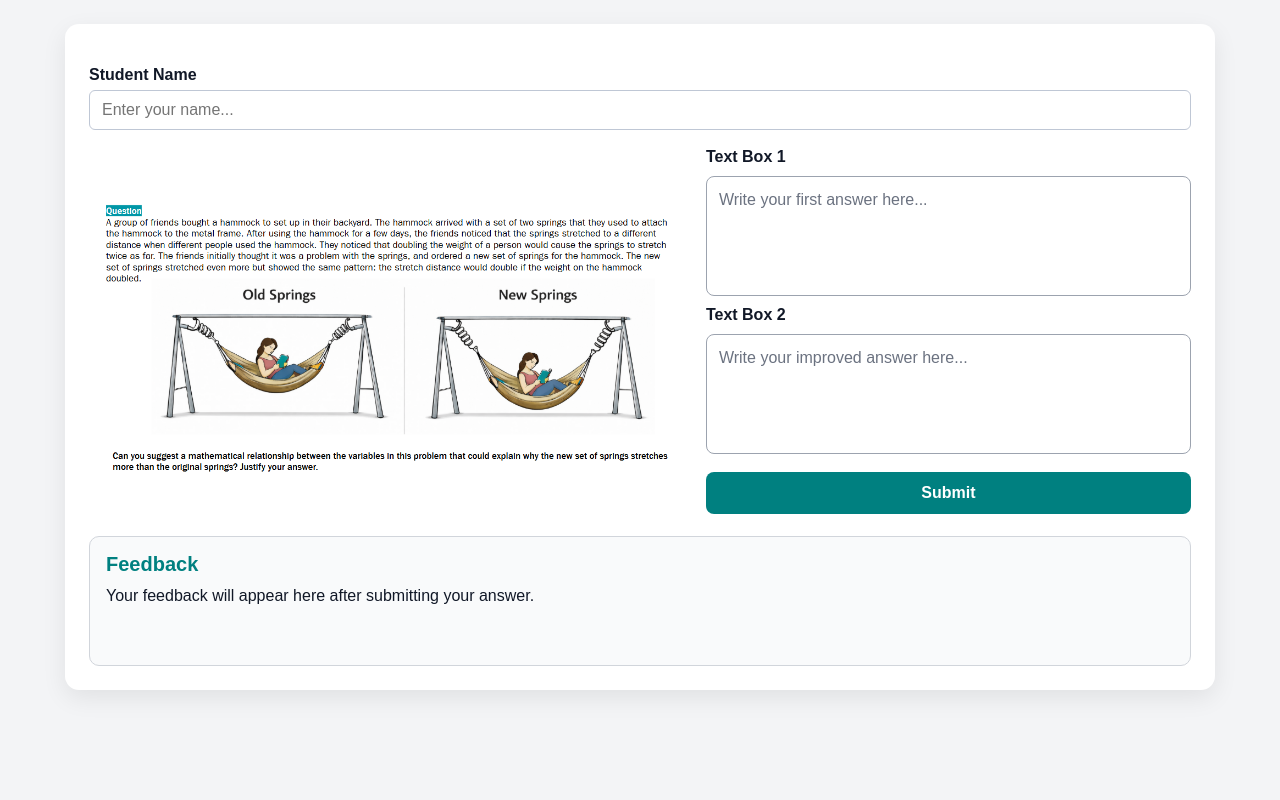
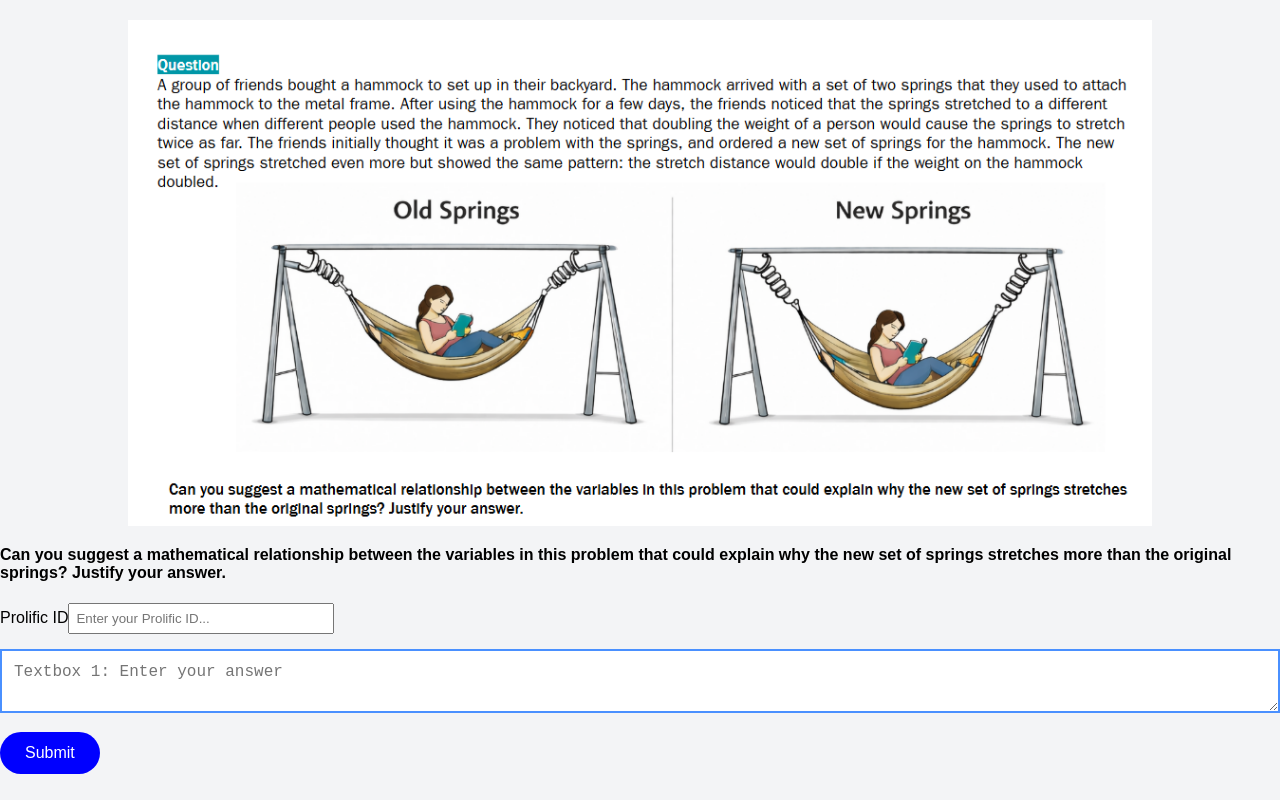
Before and after one commit to Yasasvi-20/mssspring, a React (Create React App) app in the folder frontend/: page / in a window 1280 px wide. Built offline with nearby package versions, Linux system fonts and the light colour scheme.

Commit message:
app.js and api.py changes

```diff
--- a/frontend/src/App.css
+++ b/frontend/src/App.css
@@ -1,175 +1,86 @@
-* {
+body {
+  margin: 0;
+  font-family: Arial;
+  background: #f3f4f6;
+}
+
+/* FULL WIDTH */
+.container {
+  width: 95%;
+  max-width: 1400px;
+  margin: auto;
+  padding: 20px;
+  background: white;
+}
+
+/* HEADER */
+.question-label {
+  background: teal;
+  color: white;
+  display: inline-block;
+  padding: 3px 6px;
+  font-weight: bold;
+}
+
+/* TEXT */
+.scenario-text {
+  font-size: 16px;
+  margin-top: 10px;
+  line-height: 1.4;
+}
+
+.main-question {
+  font-weight: bold;
+  margin-top: 15px;
+}
+
+/* IMAGE */
+.question-image {
+  width: 80%;
+  display: block;
+  margin: 20px auto;
+}
+
+/* INPUT */
+.student-input input {
+  width: 250px;
+  padding: 6px;
+  margin-top: 5px;
+}
+
+/* TEXTBOX */
+.answer-box,
+.answer-box-v2 {
+  width: 100%;
+  margin-top: 15px;
+  padding: 12px;
+  font-size: 16px;
+  border: 2px solid #4a90ff;
   box-sizing: border-box;
 }
 
-body {
-  margin: 0;
-  font-family: Arial, Helvetica, sans-serif;
-  background: #f3f4f6;
-  color: #111827;
+/* FEEDBACK */
+.feedback-box {
+  margin-top: 15px;
+  padding: 15px;
+  background: #eeeeee;
+  border: 1px solid #aaa;
 }
 
-.page {
-  min-height: 100vh;
-  display: flex;
-  justify-content: center;
-  align-items: flex-start;
-  padding: 24px;
+.feedback-label {
+  font-weight: bold;
+  display: block;
+  margin-bottom: 8px;
 }
 
-.card {
-  width: 95%;
-  max-width: 1150px;
-  background: white;
-  border-radius: 14px;
-  padding: 24px;
-  box-shadow: 0 8px 24px rgba(0, 0, 0, 0.08);
-}
-
-.title {
-  background: teal;
+/* BUTTON */
+.submit-btn {
+  margin-top: 15px;
+  padding: 12px 25px;
+  background: blue;
   color: white;
-  display: inline-block;
-  padding: 8px 14px;
-  border-radius: 6px;
-  font-size: 24px;
-  margin: 0 0 14px 0;
-}
-
-.question-text {
-  font-size: 17px;
-  line-height: 1.5;
-  margin-bottom: 18px;
-}
-
-.content-row {
-  display: grid;
-  grid-template-columns: 1.1fr 0.9fr;
-  gap: 24px;
-  align-items: stretch;
-}
-
-.image-section {
-  display: flex;
-  align-items: center;
-  justify-content: center;
-}
-
-
-.answer-section {
-  display: flex;
-  flex-direction: column;
-  gap: 10px;
-}
-
-.answer-section label {
-  font-size: 16px;
-  font-weight: bold;
-}
-
-textarea {
-  width: 100%;
-  height: 120px;
-  padding: 12px;
-  resize: none;
-  border: 1px solid #9ca3af;
-  border-radius: 8px;
-  font-family: Arial, Helvetica, sans-serif;
-  font-size: 16px;
-  line-height: 1.4;
-  text-align: left;
-  vertical-align: top;
-}
-
-textarea::placeholder {
-  color: #6b7280;
-}
-
-button {
-  margin-top: 8px;
-  padding: 12px 16px;
   border: none;
-  background: teal;
-  color: white;
-  border-radius: 8px;
-  font-size: 16px;
-  font-weight: bold;
+  border-radius: 25px;
   cursor: pointer;
-}
-
-button:disabled {
-  background: #6b7280;
-  cursor: not-allowed;
-}
-
-.feedback-box {
-  margin-top: 22px;
-  border: 1px solid #d1d5db;
-  border-radius: 10px;
-  background: #f9fafb;
-  padding: 16px;
-  min-height: 130px;
-}
-
-.feedback-box h2 {
-  margin: 0 0 8px 0;
-  font-size: 20px;
-  color: teal;
-}
-
-.feedback-box p {
-  font-size: 16px;
-  line-height: 1.5;
-  white-space: pre-wrap;
-  margin: 0;
-}
-
-@media (max-width: 850px) {
-  .content-row {
-    grid-template-columns: 1fr;
-  }
-
-  .card {
-    width: 100%;
-    padding: 18px;
-  }
-}
-
-.student-input {
-  margin: 18px 0;
-}
-
-.student-input label {
-  display: block;
-  font-weight: bold;
-  margin-bottom: 6px;
-}
-
-.student-input input {
-  width: 100%;
-  padding: 10px 12px;
-  border: 1px solid #bfc7d5;
-  border-radius: 6px;
   font-size: 16px;
 }
-
-.scenario-text {
-  font-size: 28px;
-  line-height: 1.6;
-  font-weight: 500;
-  margin-bottom: 20px;
-}
-
-.bold-question {
-  font-size: 28px;
-  line-height: 1.5;
-  font-weight: 700;
-  margin-top: 16px;
-}
-
-.question-image {
-  width: 100%;
-  max-height: 420px;
-  object-fit: contain;
-  margin: 20px 0;
-}
--- a/frontend/src/App.js
+++ b/frontend/src/App.js
@@ -6,46 +6,82 @@ function App() {
   const [response2, setResponse2] = useState("");
   const [feedback, setFeedback] = useState("");
   const [loading, setLoading] = useState(false);
-  const [studentName, setStudentName] = useState("");
+  const [prolificId, setProlificId] = useState("");
+
+  const [showFeedback, setShowFeedback] = useState(false);
+  const [showTextbox2, setShowTextbox2] = useState(false);
 
   const API_BASE =
     window.location.hostname === "localhost"
       ? "http://127.0.0.1:8000"
       : "https://backend-clbs.onrender.com";
 
+  const extractFeedback = (data) => {
+    let cleanFeedback = "No feedback received.";
+
+    if (typeof data.feedback === "string") {
+      cleanFeedback = data.feedback;
+    } else if (data.feedback && typeof data.feedback === "object") {
+      cleanFeedback =
+        data.feedback.feedback ||
+        data.feedback.Feedback ||
+        data.feedback.message ||
+        data.feedback.text ||
+        JSON.stringify(data.feedback);
+    } else if (data.Feedback_Text) {
+      cleanFeedback = data.Feedback_Text;
+    } else if (data.message) {
+      cleanFeedback = data.message;
+    } else if (data.result) {
+      cleanFeedback = data.result;
+    }
+
+    return cleanFeedback
+      .replace(/undefined/g, "")
+      .replace(/^["'{\s]+|["'}\s]+$/g, "")
+      .trim();
+  };
+
   const typeFeedback = (text) => {
     setFeedback("");
+    setShowFeedback(true);
+    setShowTextbox2(false);
 
-    const words = text.split(" ");
+    const words = text.split(" ").filter(Boolean);
     let index = 0;
 
     const interval = setInterval(() => {
       if (index >= words.length) {
         clearInterval(interval);
+        setShowTextbox2(true);
         return;
       }
 
+      const currentWord = words[index];
+
       setFeedback((prev) =>
-        prev ? prev + " " + words[index] : words[index]
+        prev ? prev + " " + currentWord : currentWord
       );
 
       index++;
-    }, 45);
+    }, 40);
   };
 
   const handleSubmit = async () => {
-    if (!studentName.trim()) {
-      setFeedback("Please enter your name before submitting.");
+    if (!prolificId.trim()) {
+      alert("Please enter your Prolific ID.");
       return;
     }
 
     if (!response1.trim()) {
-      setFeedback("Please enter your answer in Text Box 1 before submitting.");
+      alert("Please enter your answer in Textbox 1.");
       return;
     }
 
     setLoading(true);
     setFeedback("");
+    setShowFeedback(false);
+    setShowTextbox2(false);
 
     try {
       const res = await fetch(`${API_BASE}/analyze`, {
@@ -54,9 +90,9 @@ function App() {
           "Content-Type": "application/json"
         },
         body: JSON.stringify({
-          student_name: studentName,
+        prolific_id: prolificId,
         student_response_1: response1,
-          student_response_2: response2
+        student_response_2: ""
         })
       });
 
@@ -65,21 +101,26 @@ function App() {
       }
 
       const data = await res.json();
+      console.log("Backend response:", data);
 
-      const cleanFeedback =
-        typeof data.feedback === "string"
-          ? data.feedback.trim()
-          : "No feedback received.";
-
+      const cleanFeedback = extractFeedback(data);
       typeFeedback(cleanFeedback);
     } catch (error) {
       console.error(error);
-      setFeedback(
-        "Something went wrong. Please check if the backend is running."
-      );
+      setShowFeedback(true);
+      setFeedback("Something went wrong. Please check if the backend is running.");
     } finally {
       setLoading(false);
     }
+  };
+
+  const handleResubmit = () => {
+    if (!response2.trim()) {
+      alert("Please enter your improved answer in Textbox 2.");
+      return;
+    }
+
+    alert("Thank you! Your response has been submitted.");
   };
 
   return (
@@ -88,53 +129,68 @@ function App() {
 
 
 
-        <div className="student-input">
-          <label>Student Name</label>
-          <input
-            type="text"
-            value={studentName}
-            onChange={(e) => setStudentName(e.target.value)}
-            placeholder="Enter your name..."
-          />
-        </div>
 
-        <div className="content-row">
-          <div className="image-section">
+
         <img
           src="/question.png"
           alt="Hammock spring question"
           className="question-image"
         />
+
+        <p className="main-question">
+          Can you suggest a mathematical relationship between the variables in
+          this problem that could explain why the new set of springs stretches
+          more than the original springs? Justify your answer.
+        </p>
+
+        {/*  Prolific ID */}
+        <div className="student-input">
+          <label>Prolific ID</label>
+          <input
+            type="text"
+            value={prolificId}
+            onChange={(e) => setProlificId(e.target.value)}
+            placeholder="Enter your Prolific ID..."
+          />
         </div>
 
-          <div className="answer-section">
-            <label>Text Box 1</label>
         <textarea
+          className="answer-box"
           value={response1}
           onChange={(e) => setResponse1(e.target.value)}
-              placeholder="Write your first answer here..."
+          placeholder="Textbox 1: Enter your answer"
         />
 
-            <label>Text Box 2</label>
+        <button
+          className="submit-btn"
+          onClick={handleSubmit}
+          disabled={loading}
+        >
+          {loading ? "Generating Feedback..." : "Submit"}
+        </button>
+
+        {showFeedback && (
+          <div className="feedback-box">
+            <div className="feedback-label">Feedback</div>
+            <p>{feedback}</p>
+          </div>
+        )}
+
+        {showTextbox2 && (
+          <>
             <textarea
+              className="answer-box-v2"
               value={response2}
               onChange={(e) => setResponse2(e.target.value)}
-              placeholder="Write your improved answer here..."
+              placeholder="Textbox 2: Improve your answer"
             />
 
-            <button onClick={handleSubmit} disabled={loading}>
-              {loading ? "Generating Feedback..." : "Submit"}
+            <button className="submit-btn" onClick={handleResubmit}>
+              Resubmit
             </button>
-          </div>
-        </div>
+          </>
+        )}
 
-        <div className="feedback-box">
-          <h2>Feedback</h2>
-          <p>
-            {feedback ||
-              "Your feedback will appear here after submitting your answer."}
-          </p>
-        </div>
       </div>
     </div>
   );
```
Also changed, not shown: 1 other file (tests, documents, lock files or other folders). Lines whose indentation alone changed are shown as unchanged.
